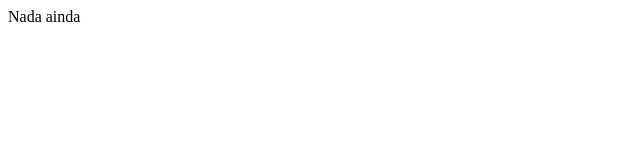
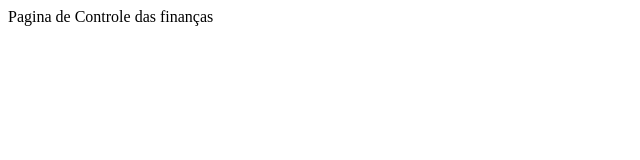
Before and after one commit to defren-gabriel/gerenciador-financas, a React (Vite) app: page /controle in a window 1280 px wide. Shown: the top 160 px of the page, without its empty margins (0-640 px from the left). Built offline with nearby package versions, Linux system fonts and the light colour scheme.

Commit message:
criação das paginas e adição das rotas em App

```diff
--- a/src/App.jsx
+++ b/src/App.jsx
@@ -1,8 +1,23 @@
+import {BrowserRouter, Routes, Route} from "react-router-dom";
+
+import Login from "./Paginas/Login";
+import Registro from "./Paginas/Registro";
+import Erro from "./Paginas/Erro";
+import Controle from "./Paginas/Controle";
+
 const App = () => {
   return (
-    <>
-      Nada ainda
-    </>
+    <main>
+      <BrowserRouter>
+        {/*componente de navegação*/}
+        <Routes>
+          <Route path="/" element={<Login />} />
+          <Route path="/registro" element={<Registro />} />
+          <Route path="/controle" element={<Controle />} />
+          <Route path="*" element={<Erro />} />
+        </Routes>
+      </BrowserRouter>
+    </main>
   )
 }
 
--- /dev/null
+++ b/src/Paginas/Controle/index.jsx
@@ -0,0 +1,9 @@
+const Controle = () => {
+    return(
+        <>
+            Pagina de Controle das finanças
+        </>
+    );
+}
+
+export default Controle;
--- /dev/null
+++ b/src/Paginas/Erro/index.jsx
@@ -0,0 +1,9 @@
+const Erro = () => {
+    return(
+        <>
+            Pagina de erro
+        </>
+    );
+}
+
+export default Erro;
--- /dev/null
+++ b/src/Paginas/Login/index.jsx
@@ -0,0 +1,9 @@
+const Login = () => {
+    return(
+        <>
+            Pagina de login
+        </>
+    );
+}
+
+export default Login;
--- /dev/null
+++ b/src/Paginas/Registro/index.jsx
@@ -0,0 +1,9 @@
+const Registro = () => {
+    return(
+        <>
+            Pagina de registro
+        </>
+    );
+}
+
+export default Registro;
```
